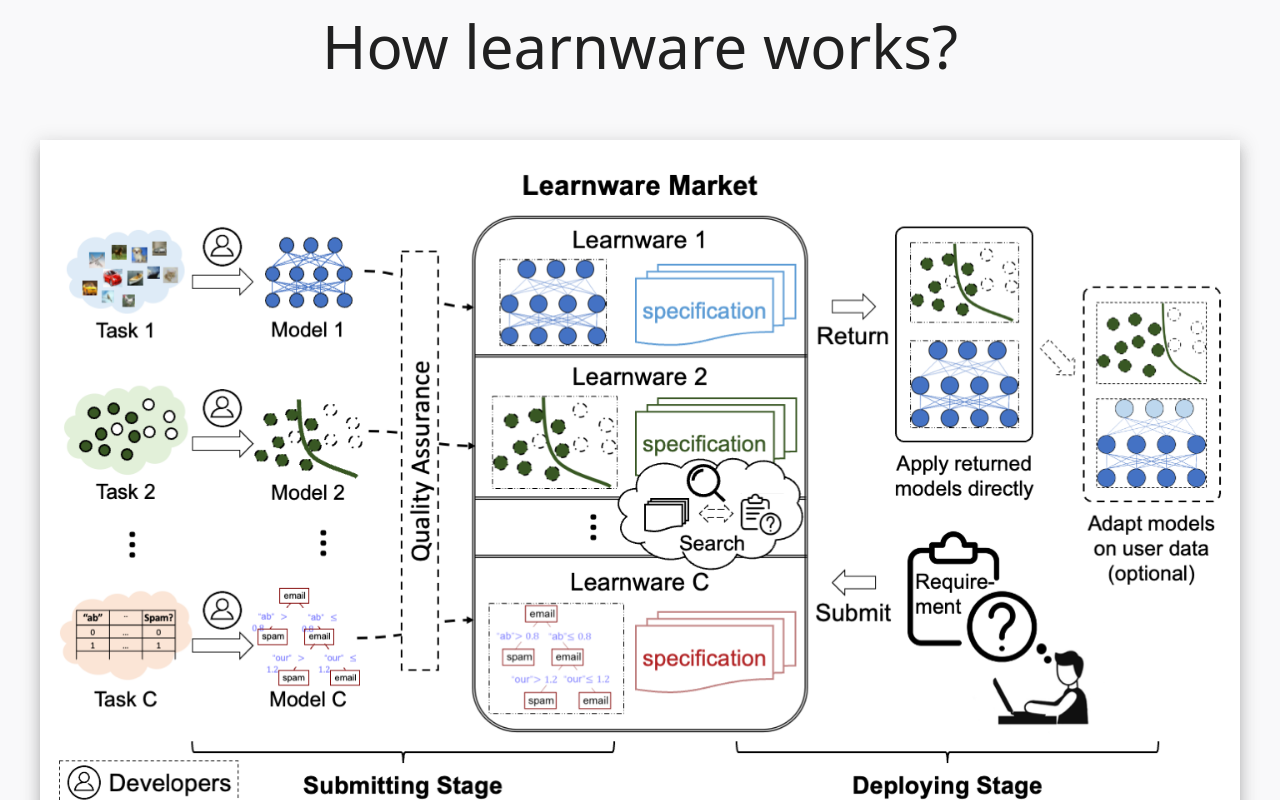
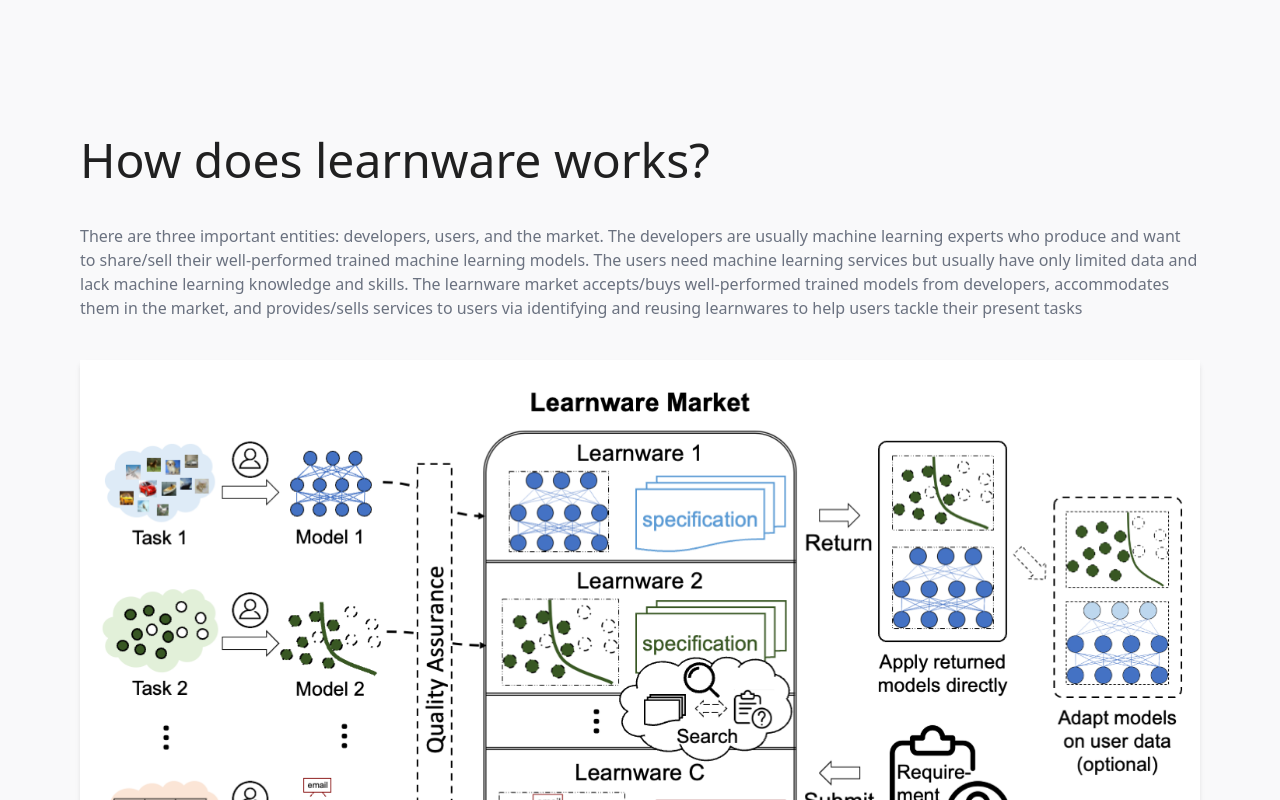
Before and after one commit to Learnware-LAMDA/Beimingwu, a Vue app: page /#/ in a window 1280 px wide. Shown: the part 3080-3880 px from the top of the page. Built offline with nearby package versions, Linux system fonts and the light colour scheme.

Commit message:
[MNT] Optimize the style

```diff
--- a/src/components/Home/How.vue
+++ b/src/components/Home/How.vue
@@ -1,28 +1,22 @@
 <script setup>
-import { computed } from 'vue';
-import { useDisplay } from 'vuetify'
 import process from '/process.png'
-
-const display = useDisplay()
-
-const greaterThanMd = computed(() => ['lg', 'xl'].includes(display.name.value))
-
-const classGreaterThanMd = ['elevation-10']
 </script>
 
 <template>
-  <div class="max-w-1200px w-1/1 m-auto lg:py-20 md:py-13 sm:py-10 py-10">
-    <div class="xl:(text-6xl mb-16)
-                  lg:(text-5xl mb-13)
-                  md:(text-4xl mb-10)
-                  <md:(text-3xl mb-10)
-                  text-3xl
-                  text-center">
-      How learnware works?
-    </div>
-
-    <v-responsive :class="greaterThanMd ? classGreaterThanMd : null" :aspect-ratio="96/55">
-      <v-img contain width="100%" :src="process" />
-    </v-responsive>
+  <div class="mx-auto md:py-30 <md:py-20 md:px-10 max-w-1200px w-1/1">
+    <div class="<md:px-5">
+      <div class="xl:(text-5xl my-10) lg:(text-4xl my-7) md:(text-3xl my-5) <md:(text-4xl my-5)">
+        How does learnware works?
+      </div>
+      <p class="text-gray-500">
+        There are three important entities: developers, users, and the market. The developers are usually machine learning
+        experts who produce and want to share/sell their well-performed trained machine learning models. The users need
+        machine learning services but usually have only limited data and lack machine learning knowledge and skills. The
+        learnware market accepts/buys well-performed trained models from developers, accommodates them in the market, and
+        provides/sells services to users via identifying and reusing learnwares to help users tackle their present tasks
+      </p>
+      <v-responsive class="mt-10 sm:shadow-md" :aspect-ratio="96 / 55">
+        <v-img contain width="100%" :src="process" />
+      </v-responsive>
   </div>
-</template>
+</div></template>
```
